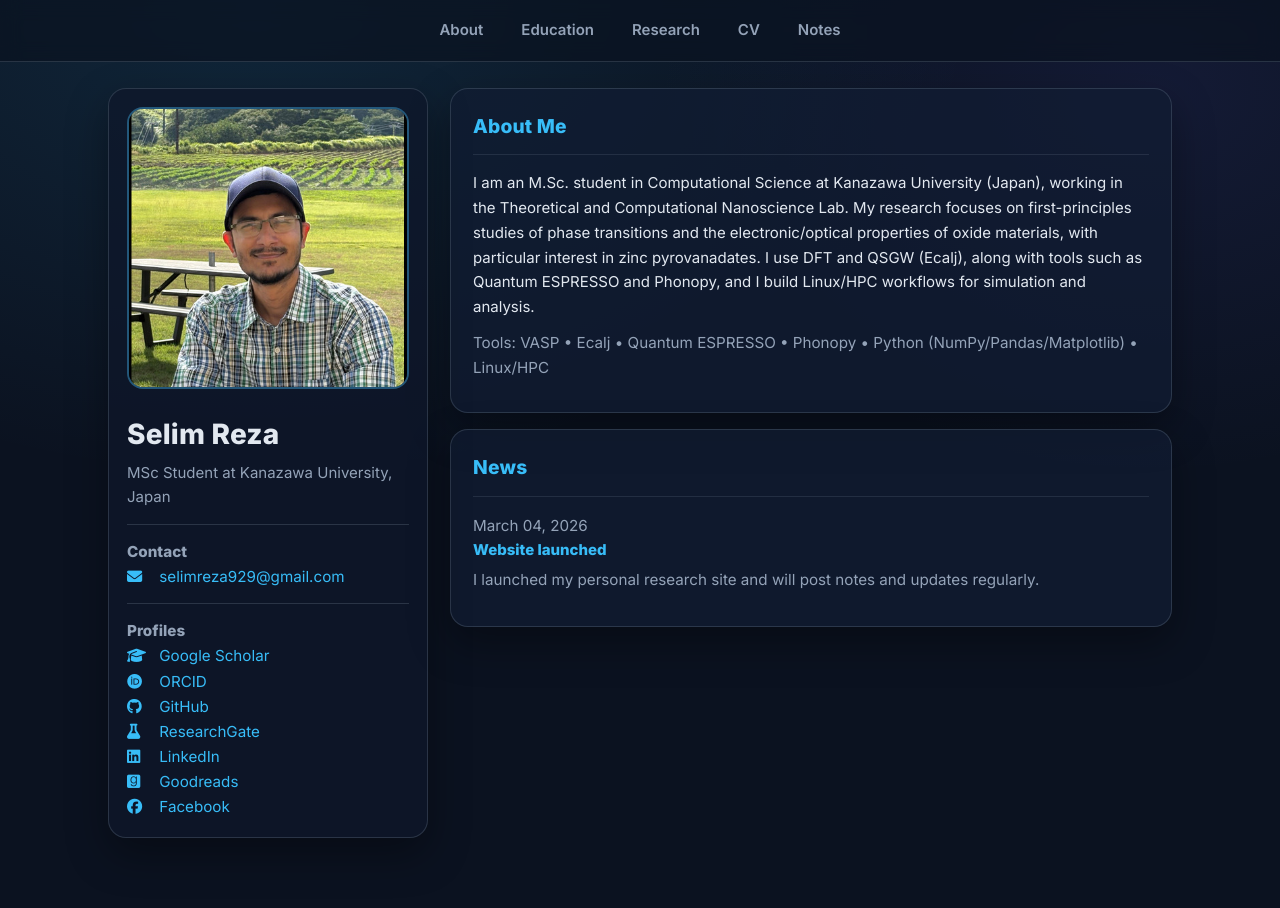
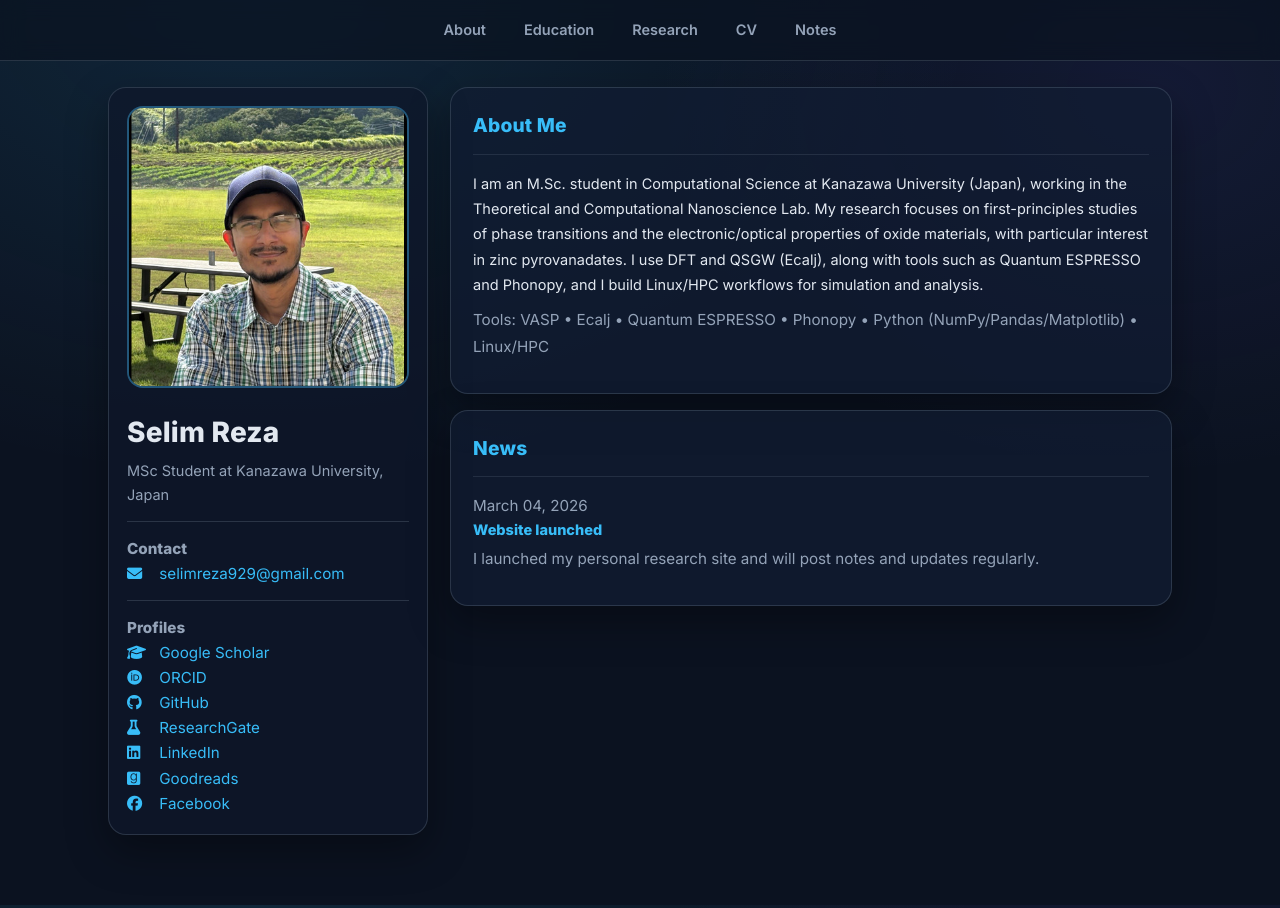
Before and after one commit to selimphy/selimphy.github.io, a Jekyll site: the page built from index.html, in a window 1280 px wide. Built offline with Jekyll 4.4.1, drawn with Linux system fonts in a browser that asks for light colours.

Commit message:
Update style.css

```diff
--- a/assets/css/style.css
+++ b/assets/css/style.css
@@ -15,7 +15,7 @@ html{scroll-behavior:smooth}
 body{
   margin:0;
   font-family:Inter, system-ui, sans-serif;
-  font-size:15px;
+  font-size:14.5px;
   background:radial-gradient(1200px 800px at 20% 0%, rgba(56,189,248,.12), transparent 60%),
              radial-gradient(900px 700px at 90% 10%, rgba(99,102,241,.10), transparent 55%),
              var(--bg);
@@ -138,6 +138,9 @@ a:hover{text-decoration:underline}
 .card p{margin:0 0 10px}
 .card ul{margin:0; padding-left:18px}
 .card li{margin:8px 0}
+.card p{
+  line-height:1.75;
+}
 
 .small{color:var(--muted); font-size:.95rem}
 
```
